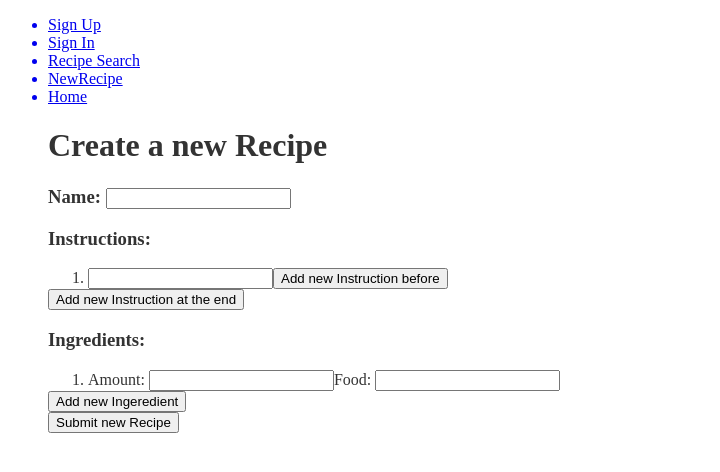
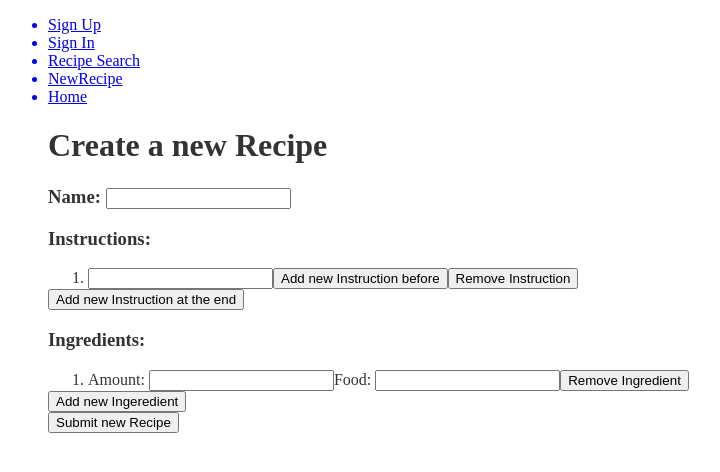
Before and after one commit to DanTheManGude/RecipEZ, a React (Create React App) app in the folder frontend/: page /newRecipe in a window 1280 px wide. Shown: the top 472 px of the page, without its empty margins (0-720 px from the left). Built offline with nearby package versions, Linux system fonts and the light colour scheme.

Commit message:
Include remove logic

```diff
--- a/frontend/src/components/IngredientInput.js
+++ b/frontend/src/components/IngredientInput.js
@@ -6,6 +6,7 @@ function IngredientInput(props) {
   const {
     value: { amount, food },
     updateValue,
+    removeIngredient,
   } = props;
 
   const handleAmount = (e) => {
@@ -21,6 +22,9 @@ function IngredientInput(props) {
       <span>
         Amount: <input type="text" value={amount} onChange={handleAmount} />
         Food: <input type="text" value={food} onChange={handleFood} />
+        <button type="button" onClick={removeIngredient}>
+          Remove Ingredient
+        </button>
       </span>
     </div>
   );
--- a/frontend/src/components/NewRecipe.js
+++ b/frontend/src/components/NewRecipe.js
@@ -35,6 +35,15 @@ function NewRecipe() {
     });
   };
 
+  const getRemoveInstruction = (index) => () => {
+    setInstructions((prevState) => {
+      const newState = [...prevState];
+      newState.splice(index, 1);
+
+      return newState;
+    });
+  };
+
   const appendInstruction = () => {
     setInstructions((prevState) => {
       const newState = [...prevState];
@@ -56,6 +65,15 @@ function NewRecipe() {
     setIngredients((prevState) => {
       const newState = [...prevState];
       newState.push(emptyIngredient);
+
+      return newState;
+    });
+  };
+
+  const getRemoveIngredient = (index) => () => {
+    setIngredients((prevState) => {
+      const newState = [...prevState];
+      newState.splice(index, 1);
 
       return newState;
     });
@@ -102,6 +120,9 @@ function NewRecipe() {
                 <button type="button" onClick={getNewInstruction(index)}>
                   Add new Instruction before
                 </button>
+                <button type="button" onClick={getRemoveInstruction(index)}>
+                  Remove Instruction
+                </button>
               </li>
             );
           })}
@@ -119,6 +140,7 @@ function NewRecipe() {
                 <IngredientInput
                   value={ingredient}
                   updateValue={getHandleIngredients(index)}
+                  removeIngredient={getRemoveIngredient(index)}
                 />
               </li>
             );
```
